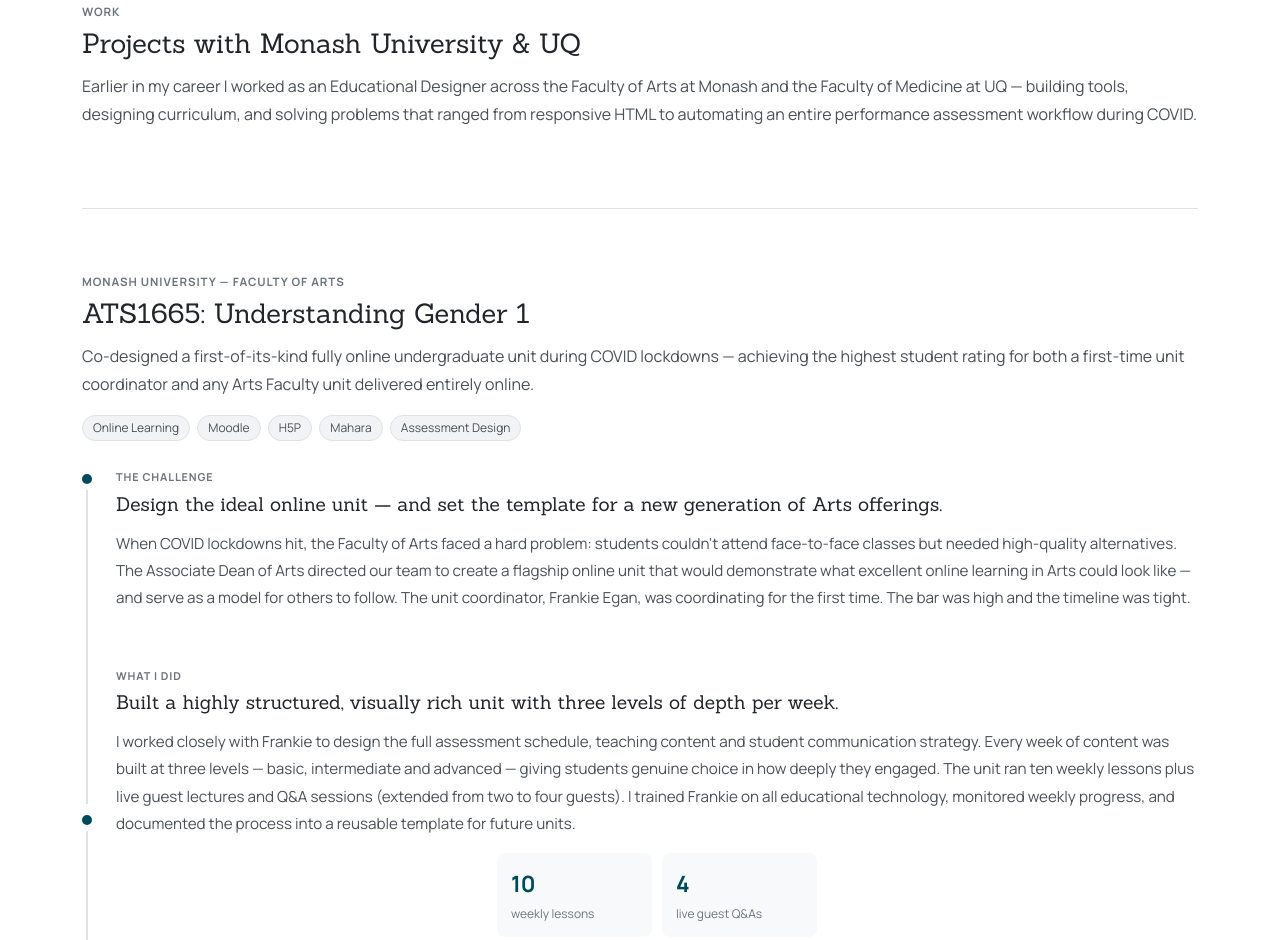
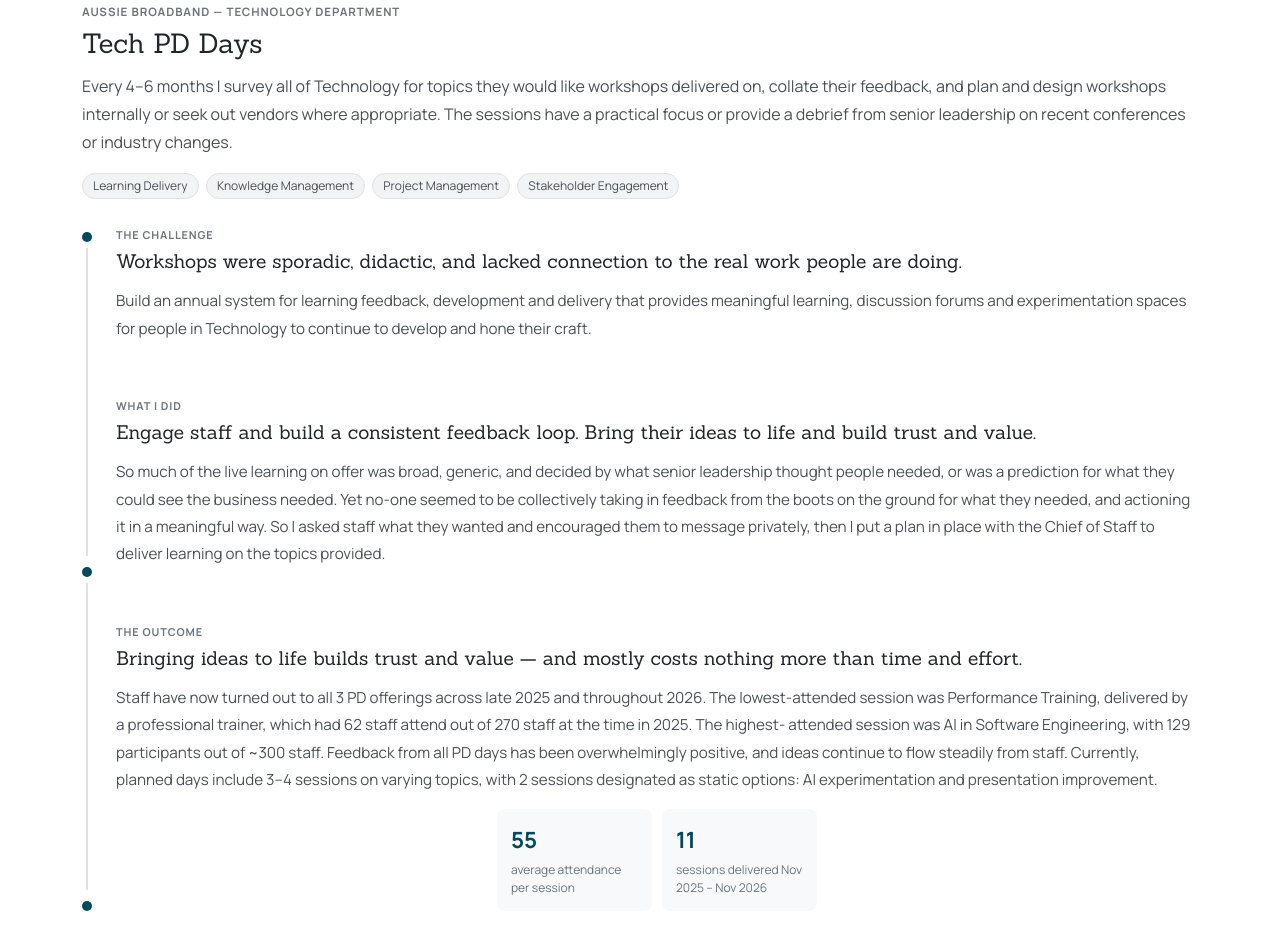
Before and after one commit to timothy-scholl/portfolio, a plain HTML site: page testing-home-page.html in a window 1280 px wide. Shown: the part 3791-4731 px from the top of the page. Drawn offline with nearby package versions, Linux system fonts and the light colour scheme.

Commit message:
Making index and test the same

```diff
--- a/testing-home-page.html
+++ b/testing-home-page.html
@@ -395,6 +395,7 @@
             <ul class="dropdown-menu">
               <li><a class="dropdown-item" href="#compliance-uplift">Compliance uplift</a></li>
               <li><a class="dropdown-item" href="#learning-hour">Learning Hour — SecOps</a></li>
+              <li><a class="dropdown-item" href="#tech-pd-days">Tech PD Days</a></li>
             </ul>
           </li>
 
@@ -668,6 +669,80 @@
               being something that happened when absolutely necessary and became a regular,
               meaningful part of how they work.
             </p>
+          </div>
+
+        </div>
+      </div>
+    </section>
+
+
+    <!-- ── TECH PD DAYS ──────────────────────────────────────── -->
+    <section class="section-block" id="tech-pd-days">
+      <div class="project-org">Aussie Broadband — Technology Department</div>
+      <h2 class="project-title">Tech PD Days</h2>
+      <p class="project-summary">
+        Every 4–6 months I survey all of Technology for topics they would like workshops
+        delivered on, collate their feedback, and plan and design workshops internally or seek
+        out vendors where appropriate. The sessions have a practical focus or provide a debrief
+        from senior leadership on recent conferences or industry changes.
+      </p>
+      <div class="mb-4">
+        <span class="tag">Learning Delivery</span>
+        <span class="tag">Knowledge Management</span>
+        <span class="tag">Project Management</span>
+        <span class="tag">Stakeholder Engagement</span>
+      </div>
+
+      <div class="timeline-wrap">
+        <div class="timeline-spine">
+          <div class="timeline-dot"></div>
+          <div class="timeline-line"></div>
+          <div class="timeline-dot"></div>
+          <div class="timeline-line"></div>
+          <div class="timeline-dot"></div>
+        </div>
+        <div class="timeline-beats">
+
+          <div class="beat">
+            <p class="beat-label">The challenge</p>
+            <h3 class="beat-title">Workshops were sporadic, didactic, and lacked connection to the real work people are doing.</h3>
+            <p class="beat-body">
+              Build an annual system for learning feedback, development and delivery that provides
+              meaningful learning, discussion forums and experimentation spaces for people in
+              Technology to continue to develop and hone their craft.
+            </p>
+          </div>
+
+          <div class="beat">
+            <p class="beat-label">What I did</p>
+            <h3 class="beat-title">Engage staff and build a consistent feedback loop. Bring their ideas to life and build trust and value.</h3>
+            <p class="beat-body">
+              So much of the live learning on offer was broad, generic, and decided by what senior
+              leadership thought people needed, or was a prediction for what they could see the
+              business needed. Yet no-one seemed to be collectively taking in feedback from the
+              boots on the ground for what they needed, and actioning it in a meaningful way. So I
+              asked staff what they wanted and encouraged them to message privately, then I put a
+              plan in place with the Chief of Staff to deliver learning on the topics provided.
+            </p>
+          </div>
+
+          <div class="beat">
+            <p class="beat-label">The outcome</p>
+            <h3 class="beat-title">Bringing ideas to life builds trust and value — and mostly costs nothing more than time and effort.</h3>
+            <p class="beat-body">
+              Staff have now turned out to all 3 PD offerings across late 2025 and throughout 2026.
+              The lowest-attended session was Performance Training, delivered by a professional
+              trainer, which had 62 staff attend out of 270 staff at the time in 2025. The highest-
+              attended session was AI in Software Engineering, with 129 participants out of ~300
+              staff. Feedback from all PD days has been overwhelmingly positive, and ideas continue
+              to flow steadily from staff. Currently, planned days include 3–4 sessions on varying
+              topics, with 2 sessions designated as static options: AI experimentation and
+              presentation improvement.
+            </p>
+            <div class="stat-grid stat-grid-2 mx-auto">
+              <div class="stat-card"><div class="num">55</div><div class="lbl">average attendance per session</div></div>
+              <div class="stat-card"><div class="num">11</div><div class="lbl">sessions delivered Nov 2025 – Nov 2026</div></div>
+            </div>
           </div>
 
         </div>
@@ -1051,7 +1126,7 @@
     </section>
 
 
-    <!-- ── RESEARCH: LEARNING IN ACTION ─────────────────────── -->
+    <!-- ── RESEARCH: LEARNING IN ACTION ───────────────────────── -->
     <section class="section-block" id="research-learning">
       <div class="project-org">Monash University — Master of Education</div>
       <h2 class="project-title">Experience and reflection: learning in action</h2>
@@ -1068,7 +1143,7 @@
         those two or more years into their stay — as a practical, low-cost intervention that
         addresses both.
       </p>
-      <a href="https://drive.google.com/open?id=1zw1XKvKWwP8Lm__r7WKzhxdoyRuzN2Hm"
+      <a href="https://drive.google.com/open?id=1zw1XKvKWwP8Lm__r7WKzhxdoyRuzN2Hn"
          target="_blank" rel="noopener"
          class="btn btn-outline-secondary btn-sm">
         <i class="fa-solid fa-bolt me-1"></i> Download the full paper
@@ -1086,9 +1161,9 @@
       <div class="row align-items-center g-4" style="max-width:600px">
           <div>
             <img src="img/TimSchollProfilePic3.jpeg"
-               alt="Tim Scholl"
-               class="rounded-circle mb-2"
-               style="width:120px;height:120px;object-fit:cover;border:3px solid #004A5E">
+                 alt="Tim Scholl"
+                 class="rounded-circle mb-2"
+                 style="width:120px;height:120px;object-fit:cover;border:3px solid #004A5E">
           </div>
           <p class="mb-2">
             <i class="fa-brands fa-linkedin text-ts me-2"></i>
@@ -1128,7 +1203,7 @@
             research. Their podcast puts practitioners in conversation with experts who walk
             the talk.</p>
             <a href="https://www.nngroup.com/" target="_blank" rel="noopener">nngroup.com</a>
-            &nbsp;·&nbsp;
+            &nbsp;&nbsp;·&nbsp;&nbsp;
             <a href="https://podcasters.spotify.com/pod/show/nngroup" target="_blank" rel="noopener">Podcast</a>
           </div>
         </div>
@@ -1153,7 +1228,7 @@
             everything I do. Neil Selwyn's podcast from the same group is short, sharp,
             and worth every minute.</p>
             <a href="https://feedbackforlearning.org/" target="_blank" rel="noopener">feedbackforlearning.org</a>
-            &nbsp;·&nbsp;
+            &nbsp;&nbsp;·&nbsp;&nbsp;
             <a href="https://podcasts.apple.com/au/podcast/meet-the-education-researcher/id1230763892" target="_blank" rel="noopener">Podcast</a>
           </div>
         </div>
@@ -1198,12 +1273,11 @@
       </div>
     </section>
 
-
   </main><!-- /main -->
 
 
   <!-- ============================================================
-       FOOTER
+        FOOTER
   ============================================================ -->
   <footer class="site-footer mt-5">
     <div class="container d-flex flex-wrap justify-content-between align-items-center">
```
